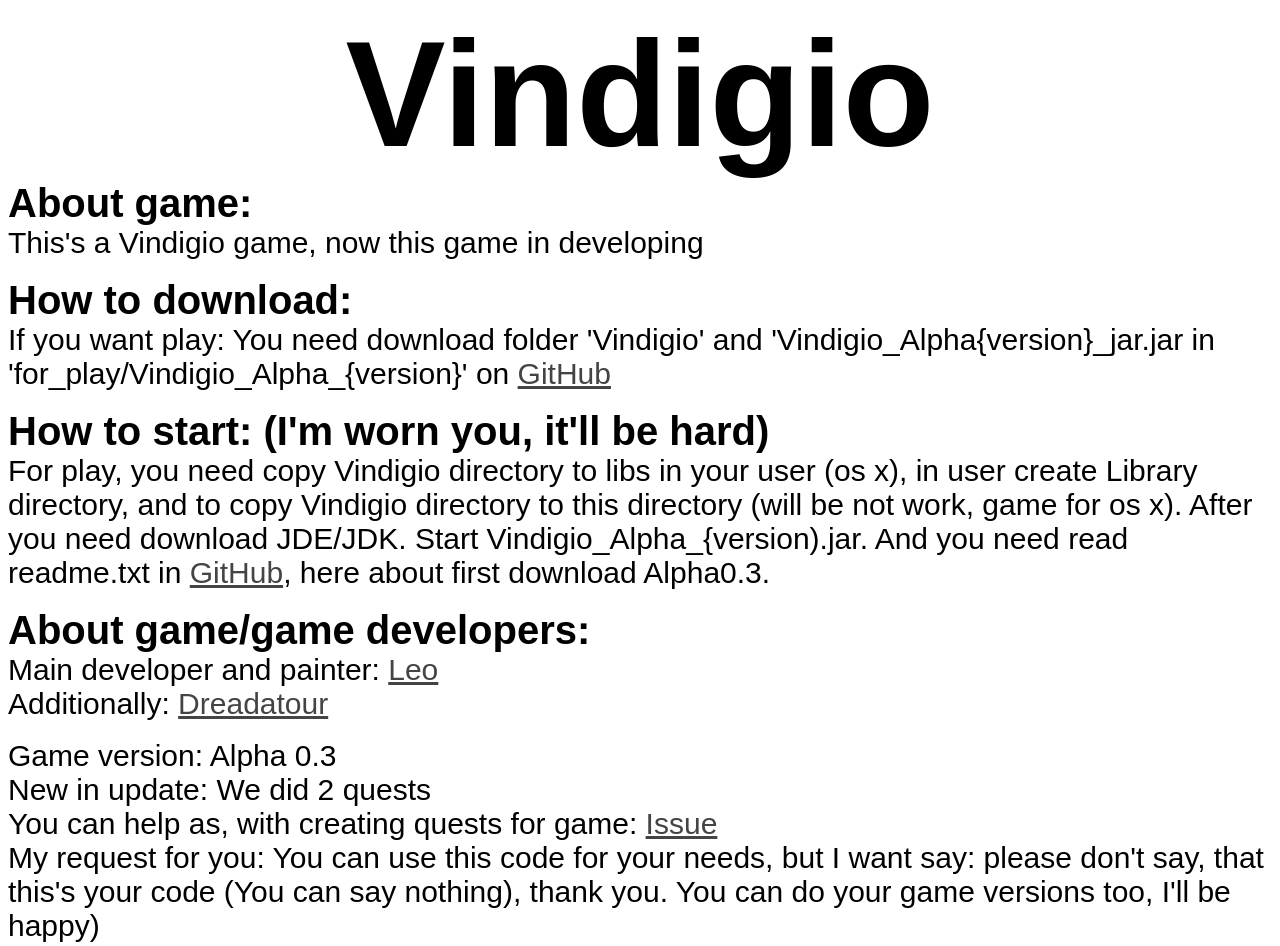
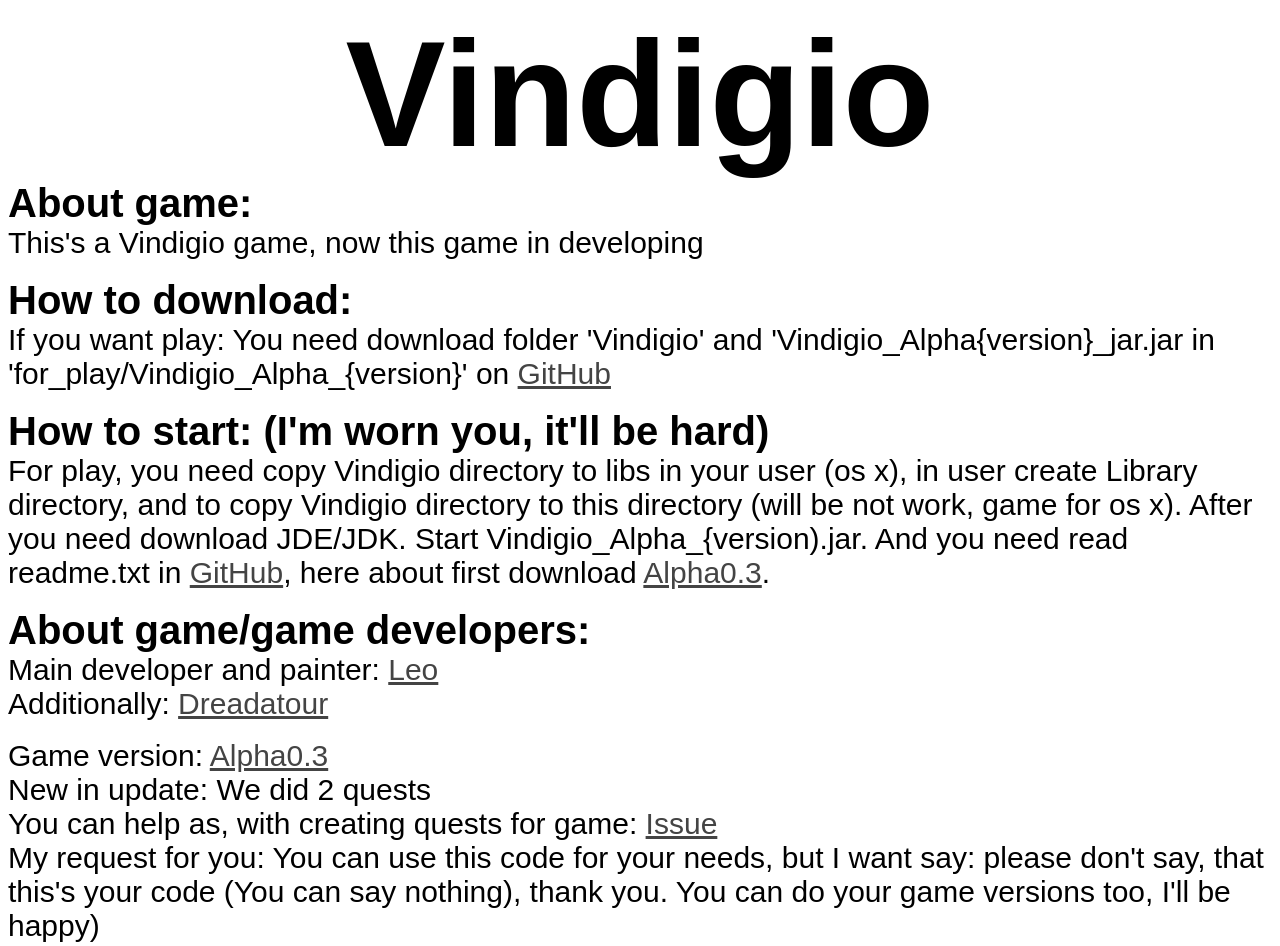
Before and after one commit to LeviLovie/Vindigio, a plain HTML site: page site/index.html in a window 1280 px wide. Drawn offline with Linux system fonts and the light colour scheme; a web font is replaced by a local one.

```diff
--- a/site/index.html
+++ b/site/index.html
@@ -24,7 +24,7 @@
         directory (will be not work, game for os x). After you need download
         JDE/JDK. Start Vindigio_Alpha_{version).jar.
         And you need read readme.txt in <a href="https://github.com/LeviiLovie/Vindigio">GitHub</a>,
-        here about first download Alpha0.3.
+        here about first download <a href="https://github.com/LeviiLovie/Vindigio/tree/master/for_play/Vindigio_Alpha_0.3">Alpha0.3</a>.
     </p>
     <br>
     <h5>About game/game developers:</h5>
@@ -34,7 +34,7 @@
 <!--    <p>Dreadatour: <link>(https://github.com/dreadatour)</link></p>-->
 <!--    <p>Dreadatour: <link>(https://github.com/dreadatour)</link></p>-->
     <br>
-    <p>Game version: Alpha 0.3</p>
+    <p>Game version: <a href="https://github.com/LeviiLovie/Vindigio/tree/master/for_play/Vindigio_Alpha_0.3">Alpha0.3</a></p>
     <p>New in update: We did 2 quests</p>
     <p>You can help as, with creating quests for game: <a href="https://github.com/users/LeviiLovie/projects/6">Issue</a></p>
     <p>
```
Also changed, not shown: 4 other files.
